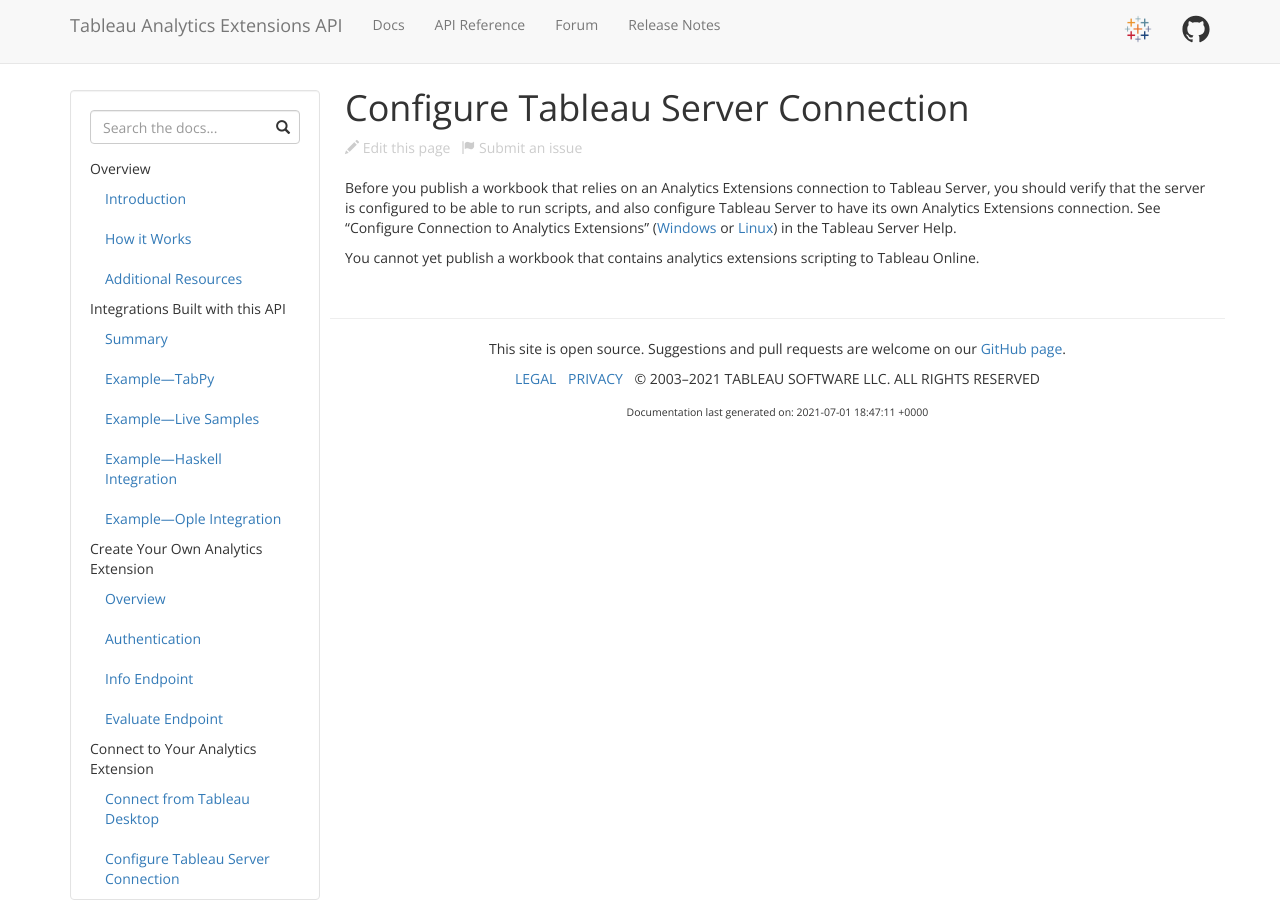
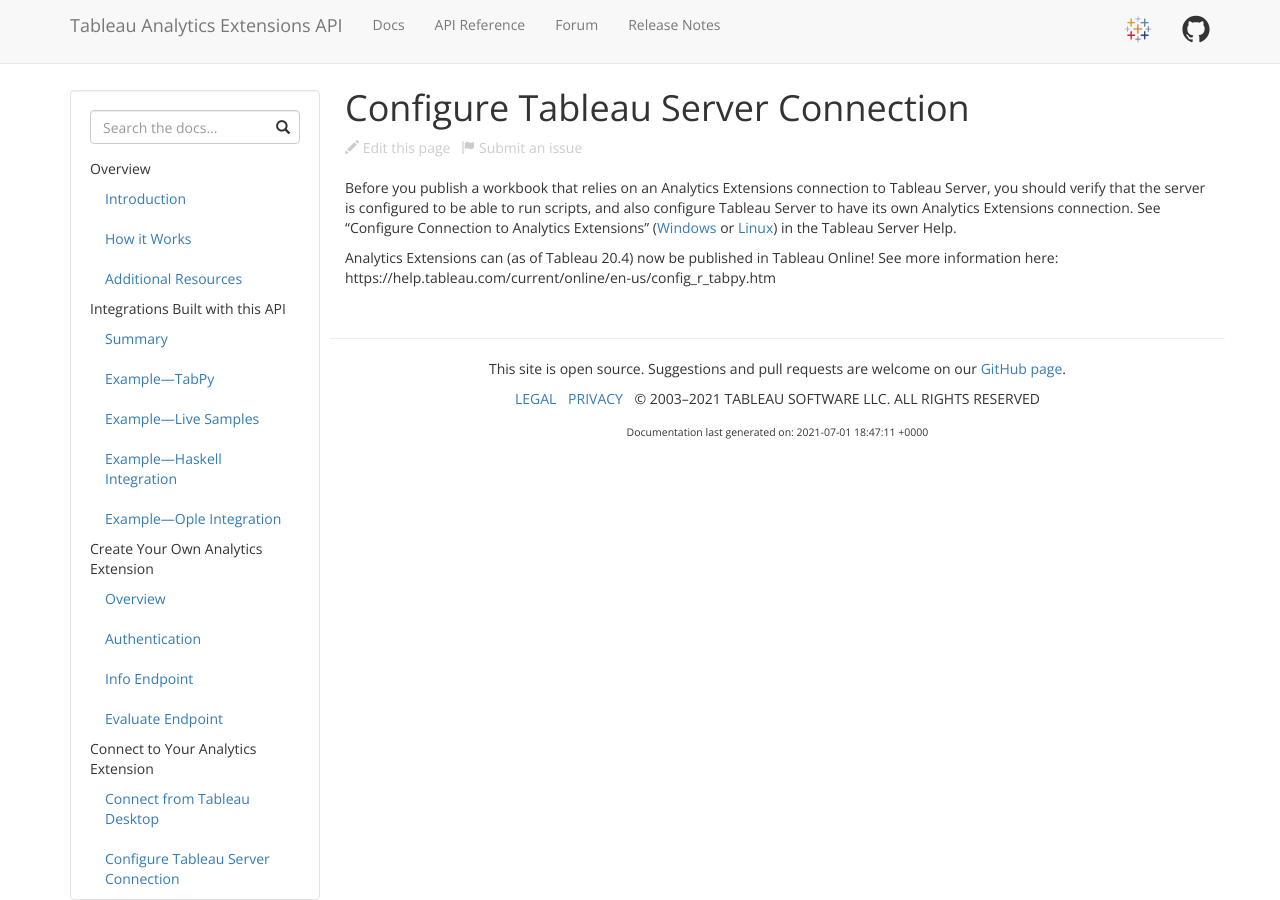
Before and after one commit to tableau/analytics-extensions-api, a Jekyll site: the page built from docs/ae_connect_server.md, in a window 1280 px wide. Built offline with Jekyll 4.4.1, drawn with Linux system fonts in a browser that asks for light colours; nearby versions of some CDN libraries.

Commit message:
Correct Online Avail Question

```diff
--- a/docs/ae_connect_server.md
+++ b/docs/ae_connect_server.md
@@ -5,4 +5,5 @@
 
 Before you publish a workbook that relies on an Analytics Extensions connection to Tableau Server, you should verify that the server is configured to be able to run scripts, and also configure Tableau Server to have its own Analytics Extensions connection. See "Configure Connection to Analytics Extensions" ([Windows](https://help.tableau.com/current/server/en-us/config_r_tabpy.htm) or [Linux](https://help.tableau.com/current/server-linux/en-us/config_r_tabpy.htm)) in the Tableau Server Help.
 
-You cannot yet publish a workbook that contains analytics extensions scripting to Tableau Online.
+Analytics Extensions can (as of Tableau 20.4) now be published in Tableau Online! See more information here:
+https://help.tableau.com/current/online/en-us/config_r_tabpy.htm
```
